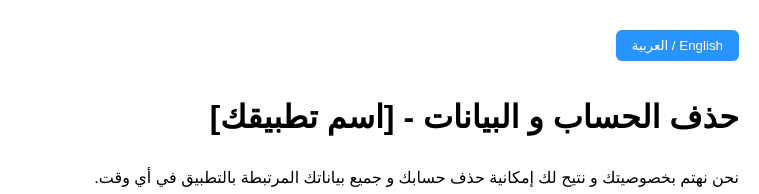
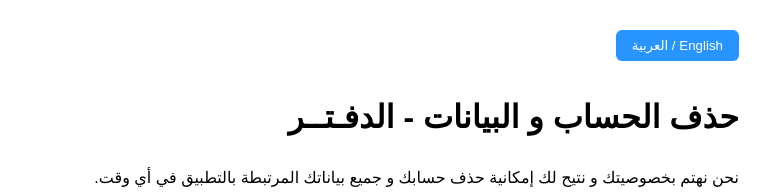
Before and after one commit to osamadaif/eldaftar.com, a plain HTML site: page delete_account.html in a window 1280 px wide. Shown: the top 194 px of the page, without its empty margins (521-1280 px from the left). Drawn offline with Linux system fonts and the light colour scheme.

Commit message:
Update Arabic heading in delete_account.html

```diff
--- a/delete_account.html
+++ b/delete_account.html
@@ -15,7 +15,7 @@
 
   <!-- Arabic Section -->
   <div id="ar-section">
-    <h1>حذف الحساب و البيانات - [اسم تطبيقك]</h1>
+    <h1>حذف الحساب و البيانات - الدفـتــر</h1>
     <p>نحن نهتم بخصوصيتك و نتيح لك إمكانية حذف حسابك و جميع بياناتك المرتبطة بالتطبيق في أي وقت.</p>
 
     <h2>البيانات التي يتم حذفها:</h2>
```
